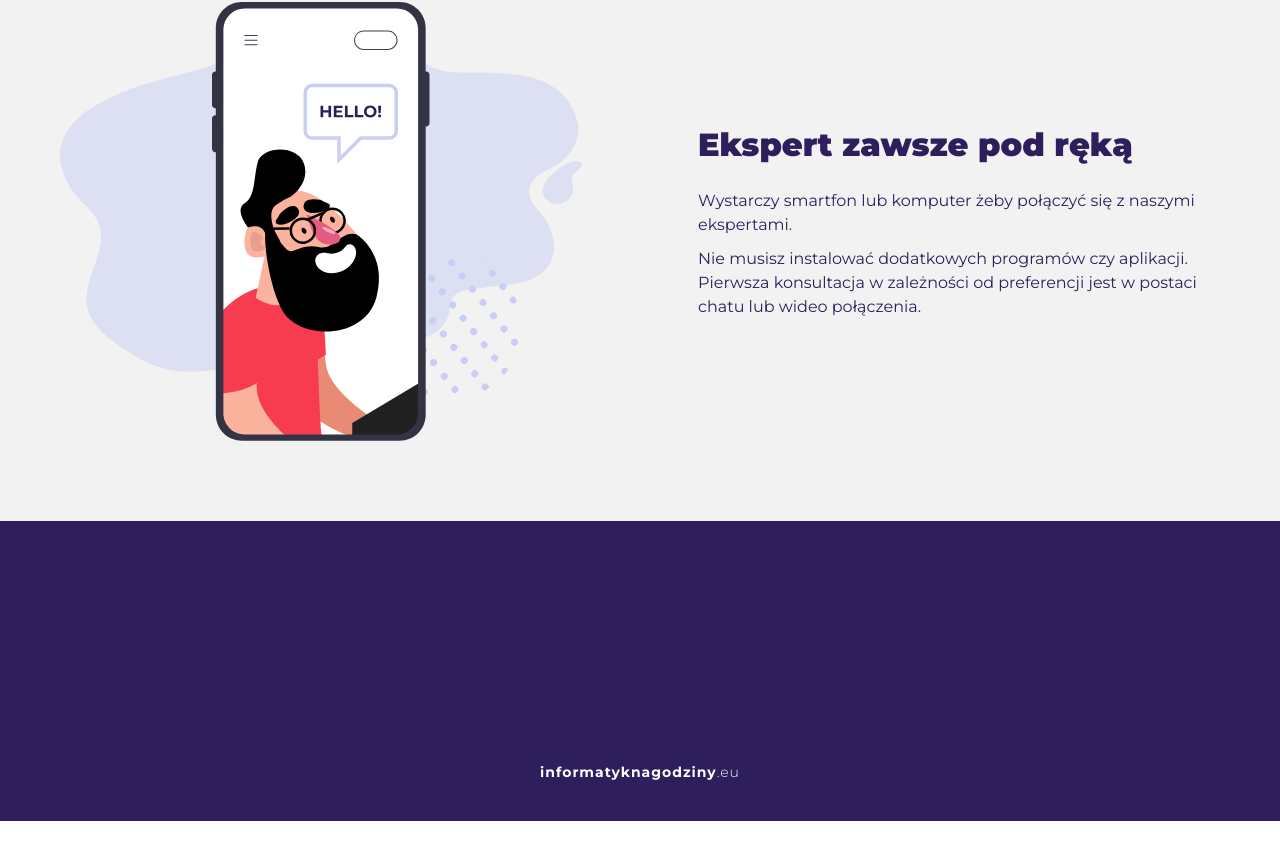
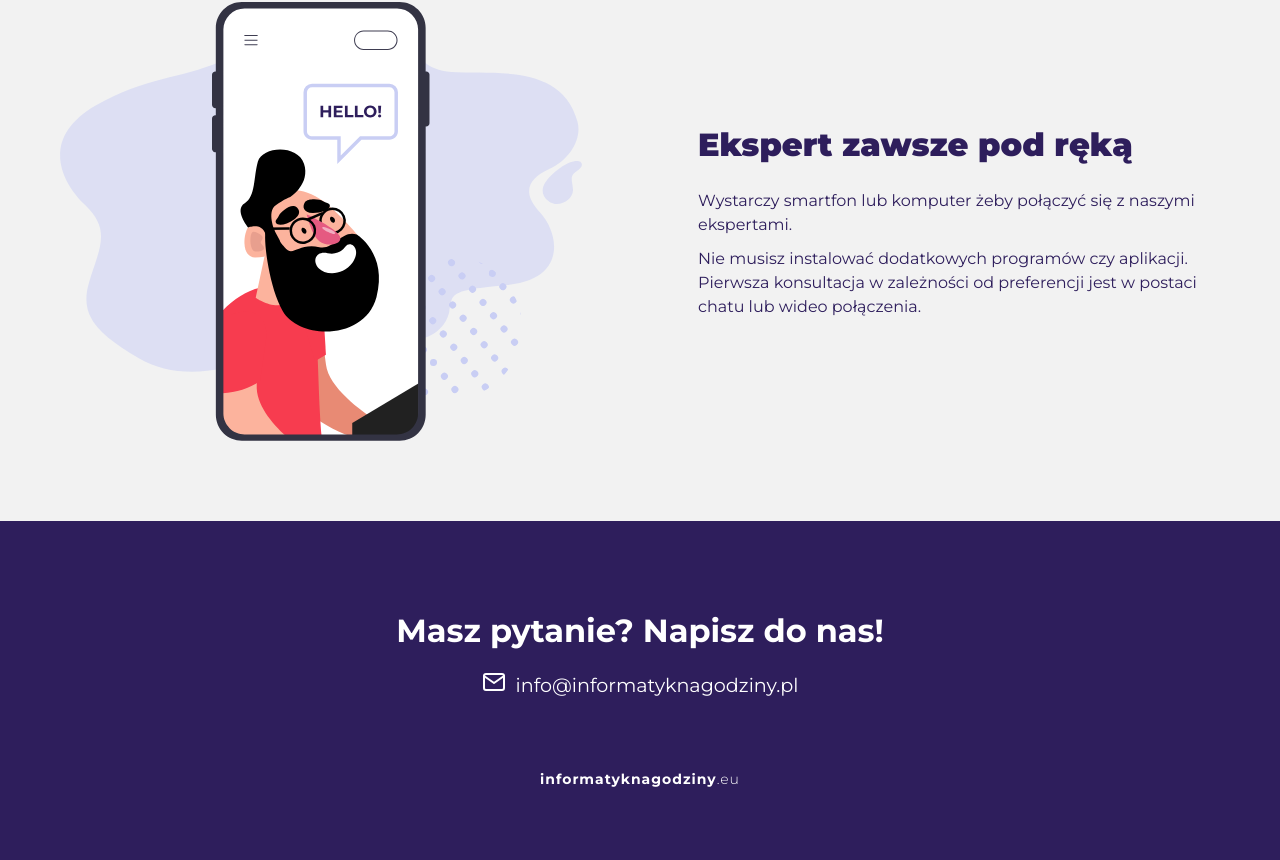
Before and after one commit to lukaszkus/informatyk-app, a React (Create React App) app: page / in a window 1280 px wide. Shown: the part 2478-3338 px from the top of the page. Before the commit the page ends 3299 px from the top, so only its background shows below. Built offline with nearby package versions, Linux system fonts and the light colour scheme.

Commit message:
footer update

```diff
--- a/src/components/Footer/Footer.js
+++ b/src/components/Footer/Footer.js
@@ -1,4 +1,6 @@
 import React from 'react'
+import { FiMail } from 'react-icons/fi'
+
 import './Footer.scss'
 
 import { animateScroll as scroll } from "react-scroll"
@@ -13,6 +15,10 @@ export default function Footer() {
     <footer id="footer" className="footer-wrapper">
       <div className="container">
         <div className="footer">
+          <div className="contact">
+            <h3>Masz pytanie? Napisz do nas!</h3>
+            <div className="mail"><span><FiMail/></span><p> info@informatyknagodziny.pl</p></div>
+          </div>
           <div className="logo" onClick={scrollToTop}>
             <p>informatyknagodziny<span>.eu</span></p>
           </div>
--- a/src/components/Footer/Footer.scss
+++ b/src/components/Footer/Footer.scss
@@ -4,10 +4,33 @@
   background-color: $primary-color;
   .container {
     .footer {
-            height: 300px;
+      height: 100%;
+      width: 100%;
       display: flex;
       justify-content: center;
-            align-items: flex-end;
+      align-items: center;
+      flex-direction: column;
+      .contact {
+        color: white;
+        text-align: center;
+        padding: 50px 0;
+        h3 {
+          font-size: 1.5rem;
+        }
+        .mail {
+          display: flex;
+          justify-content: center;
+          align-items: center;
+          padding: 20px 0;
+          span {
+            font-size: 24px;
+            padding-right: 10px;
+          }
+          p {
+            font-size: 1rem;
+          }
+        }
+      }
       .logo {
         display: flex;
         cursor: pointer;
@@ -25,3 +48,32 @@
     }
   }
 }
+
+@media screen and (min-width: 768px) {
+  .footer-wrapper {
+    .container {
+      .footer {
+        padding: 40px 0;
+        .contact {
+          padding: 50px 0;
+          h3 {
+            font-size: 2rem;
+          }
+          .mail {
+            display: flex;
+            justify-content: center;
+            align-items: center;
+            padding: 20px 0;
+            span {
+              font-size: 24px;
+              padding-right: 10px;
+            }
+            p {
+              font-size: 1.2rem;
+            }
+          }
+        }
+      }
+    }
+  }
+}
```
Lines whose indentation alone changed are shown as unchanged.
